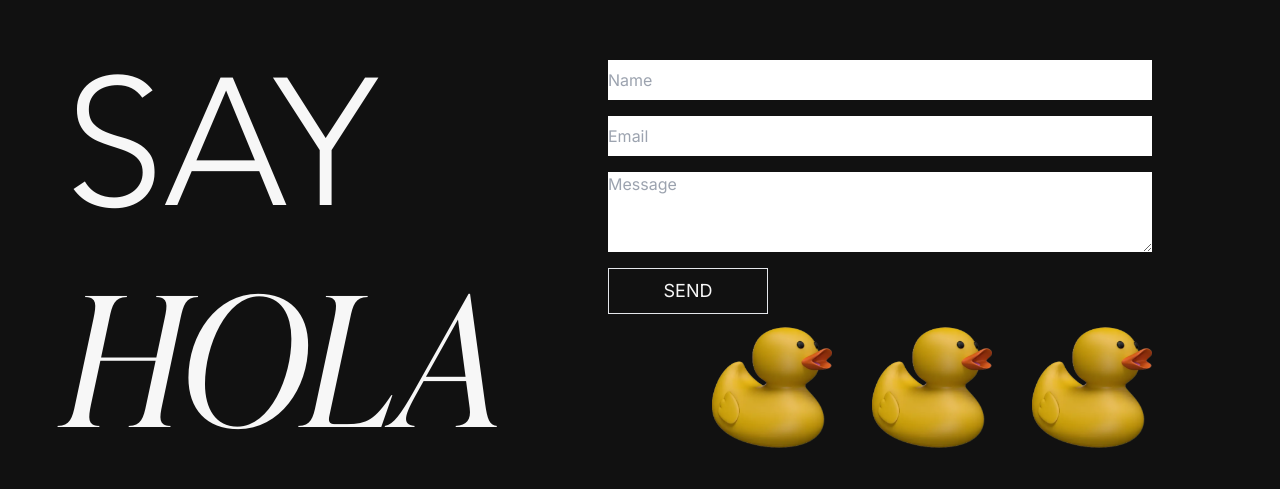
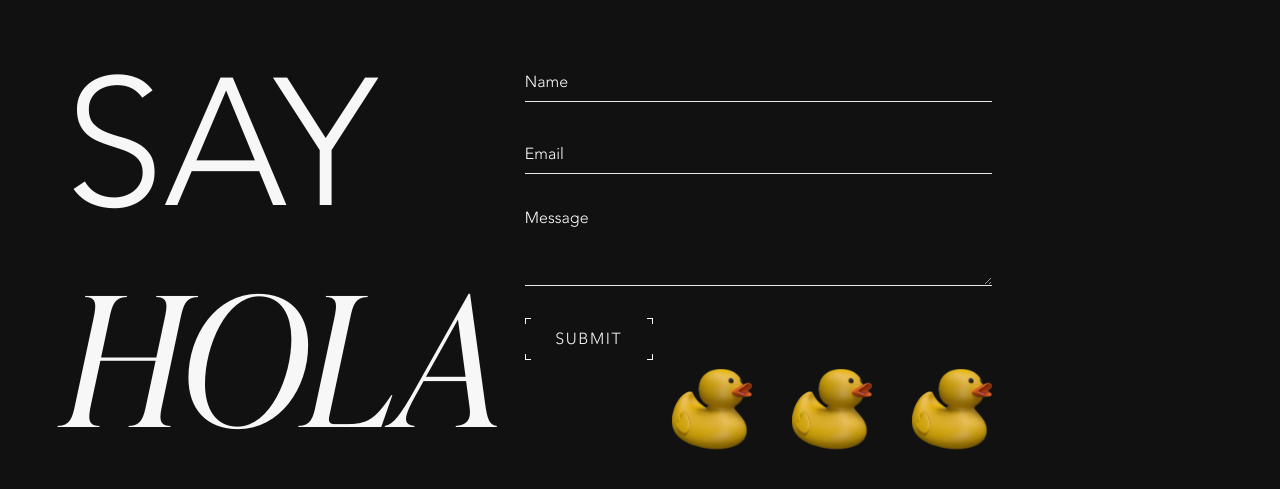
Before and after one commit to debora-smb/debora_portfolio, a Next.js app: page / in a window 1280 px wide. Shown: the part 1261-1750 px from the top of the page. Built offline with nearby package versions, Linux system fonts and the light colour scheme.

Commit message:
feat: :sparkles: add contact title animation, update mobile version of contact section

```diff
--- a/src/app/components/molecules/Form.jsx
+++ b/src/app/components/molecules/Form.jsx
@@ -1,6 +1,7 @@
 "use client";
 import { useRef } from "react";
 import emailjs from "@emailjs/browser"
+import styles from "./Molecules.module.css"
 
 export default function Form() {
   const refForm = useRef();
@@ -22,34 +23,35 @@ export default function Form() {
     <form
       onSubmit={handleSubmit}
       ref={refForm}
-          className="flex flex-col gap-4 w-[100%]"
+      className={`${styles.formulario} flex flex-col gap-8 w-[100%] font-avenir text-white`}
     >
       <input
         name="name"
         required
         type="text"
-            className="h-[40px]"
+        className="h-[40px] bg-transparent border-b-[1px]"
         placeholder="Name"
       ></input>
       <input
         name="email"
         required
         type="email"
-            className="h-[40px]"
+        className="h-[40px] bg-transparent border-b-[1px]"
         placeholder="Email"
       ></input>
       <textarea
         name="message"
         required
         type="text"
-            className="h-[80px]"
+        className="h-[80px] bg-transparent border-b-[1px]"
         placeholder="Message"
       ></textarea>
-          <input
+      <button
         type="submit"
-            value="Send"
-            className="text-white text-lg uppercase p-2 border w-40 hover:bg-white hover:text-black"
-          ></input>
+        className={`${styles.contactButton} font-avenir border-[1px] border-white text-white text-center relative w-full md:w-32 p-2 tracking-widest uppercase`}
+      >
+        <span>SUBMIT</span>
+      </button>
     </form>
   );
 }
--- /dev/null
+++ b/src/app/components/molecules/Molecules.module.css
@@ -0,0 +1,48 @@
+/* CONTACT FORM */
+
+.formulario input::placeholder,
+.formulario textarea::placeholder{
+   color: white !important;
+}
+
+.formulario input,
+.formulario textarea{
+   outline:none;
+}
+
+ .contactButton span {
+   position: relative;
+   z-index: 3;
+ }
+
+ .contactButton::before {
+   content: "";
+   position: absolute;
+   top: 5px;
+   left: -2px;
+   width: calc(100% + 6px);
+   height: calc(100% - 10px);
+   background-color: #111;
+   transition: all 0.5s ease-in-out;
+   transform: scaleY(1);
+ }
+
+ .contactButton:hover::before {
+   transform: scaleY(0);
+ }
+
+ .contactButton::after {
+   content: "";
+   position: absolute;
+   left: 5px;
+   top: -5px;
+   width: calc(100% - 10px);
+   height: calc(100% + 10px);
+   background-color: #111;
+   transition: all 0.5s ease-in-out;
+   transform: scaleX(1);
+ }
+
+ .contactButton:hover::after {
+   transform: scaleX(0);
+ }
--- a/src/app/components/organisms/ContactSection.jsx
+++ b/src/app/components/organisms/ContactSection.jsx
@@ -8,32 +8,35 @@ export default function ContactSection() {
   return (
 
     <div
-      className="h-[100vh] w-[100vw] lg:w-[90vw] pl-[5vw] flex items-center justify-between bg-black"
+      className="bg-black w-[100vw] lg:w-[90vw]"
       id="contact"
     >
-      <div className="text-white text-[180px] leading-[200px] w-[45%]">
-        <h2 className="font-avenir">SAY <span className="font-ivyPresto">HOLA</span></h2>
+      <div
+        className="innerContainer flex flex-col lg:flex-row h-[90vh] md:h-auto lg:h-[100vh]   items-center gap-16 lg:gap-0 lg:justify-between "
+      >
+        <div className="text-white text-[60px] md:text-[110px] xl:text-[180px] leading-[70px] md:leading-[110px] xl:leading-[200px] lg:w-[45%]">
+          <h2 className={`${styles.lineUp} font-avenir`} >SAY <span className="font-ivyPresto">HOLA</span></h2>
         </div>
-      <aside className="w-[50%] flex flex-col">
+        <aside className=" w-full lg:w-[55%] flex flex-col lg:pr-24 gap-22 lg:justify-center  justify-between h-full">
           <Form />
-        <div className="flex flex-row items-center justify-end gap-10">
+          <div className="flex flex-row items-center justify-between md:justify-end gap-10 ">
             <Image
-            height={150}
-            width={120}
+              height={110}
+              width={80}
               src="/img/rubber-duck.webp"
               alt="3d Rubber duck"
               className={`${styles.duck} opacity-50`}
             />
             <Image
-            height={150}
-            width={120}
+              height={110}
+              width={80}
               src="/img/rubber-duck.webp"
               alt="3d Rubber duck"
               className={`${styles.duck} opacity-50`}
             />
             <Image
-            height={150}
-            width={120}
+              height={110}
+              width={80}
               src="/img/rubber-duck.webp"
               alt="3d Rubber duck"
               className={`${styles.duck} opacity-50`}
@@ -41,5 +44,6 @@ export default function ContactSection() {
           </div>
         </aside>
       </div>
+    </div>
   );
 }
--- a/src/app/components/organisms/ContactSection.module.css
+++ b/src/app/components/organisms/ContactSection.module.css
@@ -1,39 +1,82 @@
-.duck:nth-child(1){
+/* DUCK ANIMATION */
+
+.duck:nth-child(1) {
     animation: fadeInOut1 5s infinite;
 }
 
-.duck:nth-child(2){
+.duck:nth-child(2) {
     animation: fadeInOut2 5s infinite;
 }
 
-.duck:nth-child(3){
+.duck:nth-child(3) {
     animation: fadeInOut3 5s infinite;
 }
 
+
 @keyframes fadeInOut1 {
-    0%,80% {
+
+    0%,
+    80% {
         opacity: 1;
     }
-    90%, 100% {
+
+    90%,
+    100% {
         opacity: 0.5;
     }
 }
 
 @keyframes fadeInOut2 {
-    33%, 80% {
+
+    33%,
+    80% {
         opacity: 1;
     }
-    0%,23%, 90%, 100% {
+
+    0%,
+    23%,
+    90%,
+    100% {
         opacity: 0.5;
     }
 }
 
 
 @keyframes fadeInOut3 {
-    63%, 80% {
+
+    63%,
+    80% {
         opacity: 1;
     }
-    0%, 53%, 90%, 100% {
+
+    0%,
+    53%,
+    90%,
+    100% {
         opacity: 0.5;
     }
 }
+
+
+/* TITLE ANIMATION */
+
+.lineUp {
+    animation: 2s anim-lineUp ease-out 1;
+  }
+  @keyframes lineUp {
+    0% {
+      opacity: 0;
+      transform: translateY(80%);
+    }
+    20% {
+      opacity: 0;
+    }
+    50% {
+      opacity: 1;
+      transform: translateY(0%);
+    }
+    100% {
+      opacity: 1;
+      transform: translateY(0%);
+    }
+  }
--- a/src/app/globals.css
+++ b/src/app/globals.css
@@ -47,7 +47,7 @@ body {
 }
 
 .innerContainer{
-  padding-left: 5vw;
+  padding: 5vw;
 }
 
 
```
Lines whose indentation alone changed are shown as unchanged.
